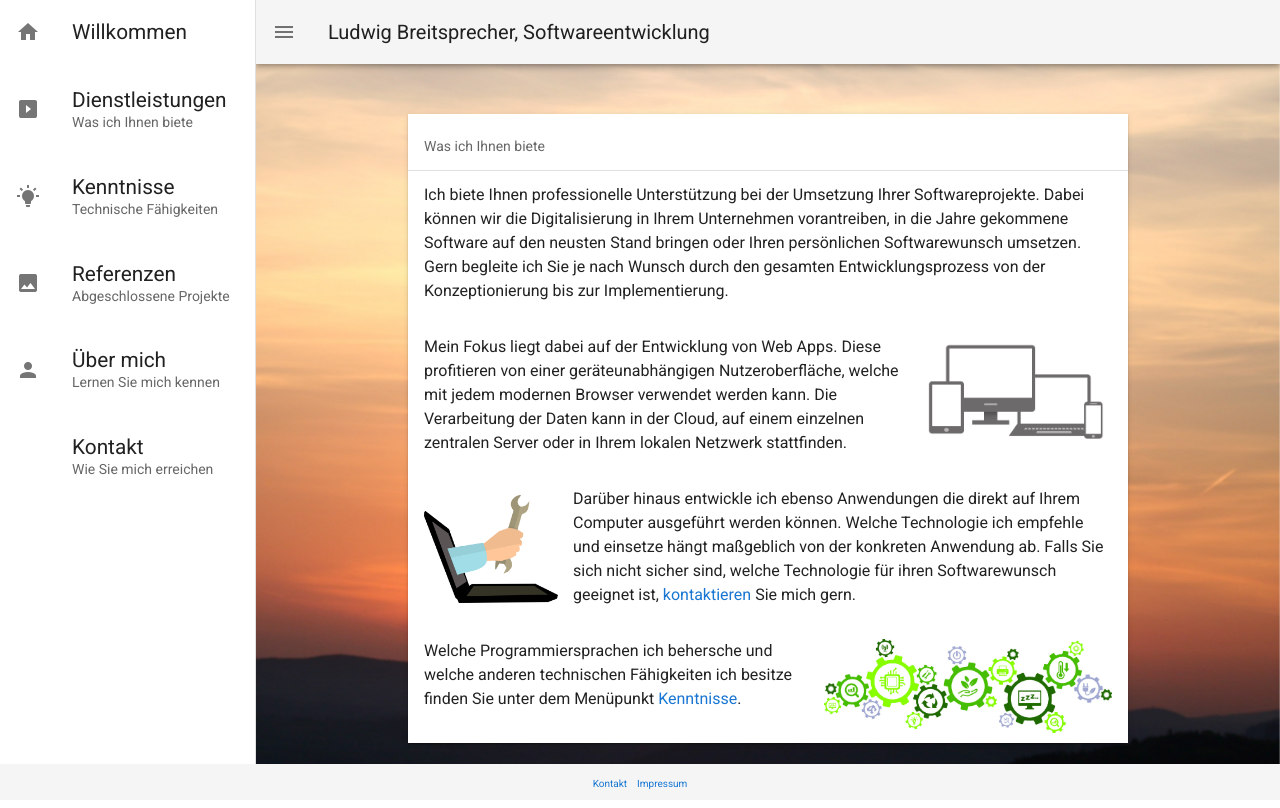
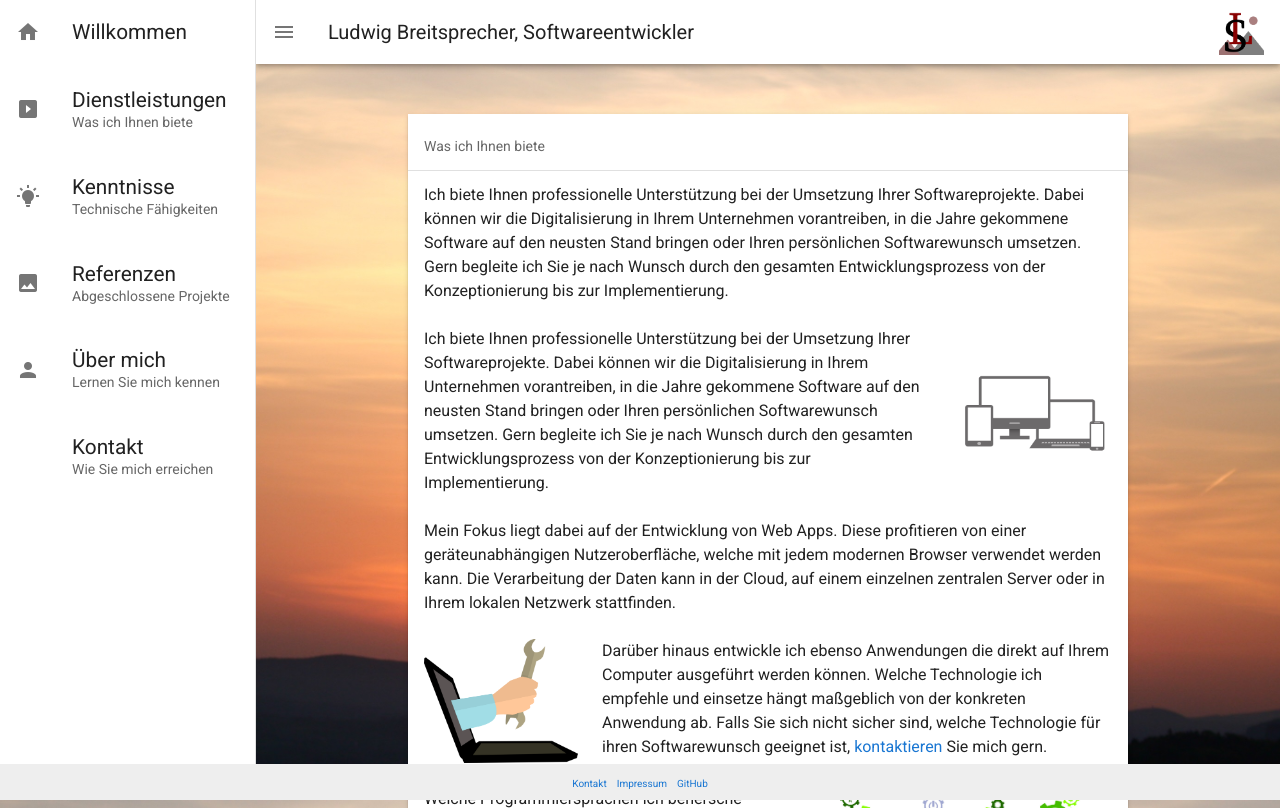
Before and after one commit to LudwigSo/ludwigbr_de, a Vue app: page /services in a window 1280 px wide. Built offline with nearby package versions, Linux system fonts and the light colour scheme.

Commit message:
Add pending changes

```diff
--- a/public/index.html
+++ b/public/index.html
@@ -17,20 +17,13 @@
     <!-- built files will be auto injected -->
   </body>
 </html>
-<!-- <style lang="css">
-html {
-  /* overflow-y: hidden; */
-  -ms-overflow-style: none;  /* Internet Explorer 10+ */
-  scrollbar-width: none;  /* Firefox */
-}
-html::-webkit-scrollbar {
-  display: none;  /* Safari and Chrome */
-}
-</style> -->
+
 <style lang="css">
 html {
-  --scrollbarBG: transparent;
-  --thumbBG: #90A4AE;
+  height: 100%;
+  overflow: hidden;
+  --scrollbarBG: white;
+  --thumbBG: #880000;
 }
 body::-webkit-scrollbar {
   width: 11px;
@@ -38,6 +31,9 @@ body::-webkit-scrollbar {
 body {
   scrollbar-width: thin;
   scrollbar-color: var(--thumbBG) var(--scrollbarBG);
+  height: 101%;
+  overflow: scroll;
+  margin: 0 auto;
 }
 body::-webkit-scrollbar-track {
   background: var(--scrollbarBG);
@@ -47,16 +43,4 @@ body::-webkit-scrollbar-thumb {
   border-radius: 6px;
   border: 3px solid var(--scrollbarBG);
 }
-
-
-html {
-  height: 100%;
-  overflow: hidden;
-
-}
-body {
-  height: 100%;
-  overflow: scroll;
-  margin: 0 auto;
-}
 </style>
--- a/src/App.vue
+++ b/src/App.vue
@@ -3,22 +3,26 @@
     <v-navigation-drawer
       v-model="drawer"
       app
+      class="myColor-2-3"
     >
       <navigation></navigation>
     </v-navigation-drawer>
 
     <v-app-bar
       app
+      class="myColor-2-3"
     >
       <v-app-bar-nav-icon @click.stop="drawer = !drawer" />
-      <v-toolbar-title>Ludwig Breitsprecher, Softwareentwicklung</v-toolbar-title>
+      <v-toolbar-title id="toolbar">
+        <div id="toolbar-text">Ludwig Breitsprecher, Softwareentwickler</div>
+        <img id="toolbar-img" src="@/assets/logo-hell-transparent.png" height="45px">
+      </v-toolbar-title>
     </v-app-bar>
 
     <div id="background-image-container">
       <v-content class="content">
         <v-card
-          max-width="720"
-          class="centeredPanel"
+          class="centeredPanel myColor-2-3"
         >
           <router-view/>
         </v-card>
@@ -27,10 +31,12 @@
 
     <v-footer
       app
+      class="myColor-2-4"
     >
       <div class="footer">
         <router-link class="footer-text" to="/contact">Kontakt</router-link>
         <router-link class="footer-text" to="/imprint">Impressum</router-link>
+        <a class="footer-text" href="https://github.com/ludwigbr" target="_blank">GitHub</a>
       </div>
     </v-footer>
   </v-app>
@@ -52,6 +58,15 @@ export default Vue.extend({
 </script>
 
 <style>
+.myColor-1-1 { color: #ff0000; }
+.myColor-1-2 { color: #b30000; }
+.myColor-1-3 { background-color: #ffbfbf; }
+.myColor-1-4 { background-color: #ff8080; }
+
+.myColor-2-1 { color: #ff8000; }
+.myColor-2-2 { color: #b35a00; }
+.myColor-2-3 { background-color: #FFFFFF !important; }
+.myColor-2-4 { background-color: #EEEEEE !important; }
 #app {
   background: url(./assets/background.jpg) no-repeat center center fixed;
   -webkit-background-size: cover;
@@ -61,6 +76,7 @@ export default Vue.extend({
   opacity: 1;
 }
 #app .centeredPanel {
+  max-width: 720px;
   margin-left: auto;
   margin-right: auto;
   border-radius: 0px;
@@ -68,18 +84,35 @@ export default Vue.extend({
 @media (min-width: 720px) {
   #app .centeredPanel {
   margin-top: 50px;
+  margin-bottom: 50px;
   }
 }
 .footer {
   margin: 0 auto 0 auto;
 }
 .footer-text {
-  color: lightgray;
+  /* color: green; */
   padding: 0 5px 0 5px;
   font-size: 10px;
 }
 a {
   text-decoration: none
+}
+#toolbar {
+  display: flex;
+  overflow: hidden;
+  margin: 1em 0;
+  width: 100%;
+  align-items: center;
+  justify-content: space-between;
+}
+@media (max-width: 719px) {
+  #app #toolbar-text {
+    display: none;
+  }
+  #app #toolbar {
+    justify-content: end;
+  }
 }
 /*
   copies css of <v-list-item-subtitle>
--- a/src/components/About.vue
+++ b/src/components/About.vue
@@ -4,32 +4,29 @@
     <v-subheader>Über mich</v-subheader>
     <v-divider> </v-divider>
     <div class="text">
-      <img class="img-right" src="./../assets/profilepicture.jpg" height="295px" width="192px">
-      <div class="paragraph">
-        Ich heiße Ludwig, bin studierter Wirtschaftsinformatiker und arbeite selbstständig als Software- und Webentwickler.
-
+      <div class="row">
+        <div class="col-sm-8">
+          <div class="paragraph">
+            Ich heiße Ludwig, bin studierter Wirtschaftsinformatiker und arbeite selbstständig als Software- und Webentwickler.
+          </div>
+          <div class="paragraph">
+            Bereits während meines Studiums habe ich angefangen selbstständig kleinere Softwareprojekte umzusetzen. Danach habe ich bei einem IT-Dienstleister als Entwickler gearbeitet und weitere Erfahrungen im Bereich IT und Softwareentwicklung sammeln können.
+          </div>
+        </div>
+        <div class="col-sm-4">
+        <img src="@/assets/profilepicture.jpg">
+        </div>
       </div>
-      <div class="paragraph">
-        Bereits während meines Studiums habe ich angefangen selbstständig kleinere Softwareprojekte umzusetzen. Danach habe ich bei einem IT-Dienstleister als Entwickler gearbeitet und weitere Erfahrungen im Bereich IT und Softwareentwicklung sammeln können.
-
-      </div>
-
     </div>
-    <contact></contact>
   </div>
 </template>
 
 <script>
 import Vue from 'vue'
-import { Component } from 'vue-property-decorator'
-import Contact from './Contact'
 
-@Component({
-  components: { Contact }
-})
-export default class Home extends Vue {
-
-}
+export default Vue.extend({
+  name: 'About',
+});
 </script>
 
 <style scoped>
@@ -39,12 +36,11 @@ export default class Home extends Vue {
   .text .paragraph {
     padding-bottom: 24px;
   }
-  .img-right {
-    float: right;
-    margin-left: 15px;
-  }
-  .img-left {
-    float: left;
-    margin-right: 15px;
+  img {
+    width: 100%;
+    object-fit: contain;
+    max-height: 300px;
+    margin-left: auto;
+    margin-right: auto;
   }
 </style>
--- a/src/components/Credentials.vue
+++ b/src/components/Credentials.vue
@@ -45,15 +45,6 @@ export default {
     }
   },
   methods: {
-    // showSingle() {
-    //   this.imgs = 'http://via.placeholder.com/350x150'
-    //   this.show()
-    // },
-    // showMultiple() {
-    //   this.imgs = ['http://via.placeholder.com/350x150', 'http://via.placeholder.com/350x150']
-    //   this.index = 1  // index of imgList
-    //   this.show()
-    // },
     showImg (index) {
         window.console.log("Test")
         this.index = index
@@ -75,6 +66,5 @@ export default {
   }
   .imagesWrapper {
     margin-top: 10px;
-    margin-bottom: 50px;
   }
 </style>
--- a/src/components/Home.vue
+++ b/src/components/Home.vue
@@ -1,17 +1,25 @@
 <template>
   <div class="home">
     <div class="top-padding-without-list"></div>
-    <v-subheader>Willkommen</v-subheader>
-    <v-divider> </v-divider>
+    <!-- <v-subheader>Willkommen</v-subheader>
+    <v-divider> </v-divider> -->
     <div class="text">
-      <img class="img-right" src="./../assets/Logo_transparent.svg" height="295px" width="192px">
-      <div class="paragraph">
-        Willkommen bei Ludwig Breitsprecher, Ihrem Softwareentwickler.
-        Lorem ipsum dolor sit amet, consetetur sadipscing elitr, sed diam nonumy eirmod tempor invidunt ut labore et dolore magna aliquyam erat, sed diam voluptua. At vero eos et accusam et justo duo dolores et ea rebum. Stet clita kasd gubergren, no sea takimata sanctus est Lorem ipsum dolor sit amet. Lorem ipsum dolor sit amet, consetetur sadipscing elitr, sed diam nonumy eirmod tempor invidunt ut labore et dolore magna aliquyam erat, sed diam voluptua. At vero eos et accusam et justo duo dolores et ea rebum. Stet clita kasd gubergren, no sea takimata sanctus est Lorem ipsum dolor sit amet.
+      <div class="row">
+        <div class="col-sm-8">
+          Ich realisiere Ihr Projekt. Mit Software!
+        </div>
+          Anwendungen
+          Auf Ihrem Computer, in hübschen Fenstern oder auf der Kommandozeile.
+
+          WebApps
+          Für jedes Gerät. Laptop, Telefon, Tablet, Uhr und Kühlschrank. Überall.*
+          *so lange ihr Gerät über einen Browser verfügt.
+        <div class="col-sm-4">
+          <img src="@/assets/logo-hell-transparent.png">
+        </div>
       </div>
-
     </div>
-    <!-- <contact></contact>     -->
+    <contact></contact>
   </div>
 </template>
 
@@ -35,12 +43,11 @@ export default class Home extends Vue {
   .text .paragraph {
     padding-bottom: 24px;
   }
-  .img-right {
-    float: right;
-    margin-left: 15px;
-  }
-  .img-left {
-    float: left;
-    margin-right: 15px;
+  img {
+    width: 100%;
+    object-fit: contain;
+    max-height: 200px;
+    margin-left: auto;
+    margin-right: auto;
   }
 </style>
--- a/src/components/Services.vue
+++ b/src/components/Services.vue
@@ -4,27 +4,41 @@
     <v-subheader>Was ich Ihnen biete</v-subheader>
     <v-divider> </v-divider>
     <div class="text">
-      <div class="paragraph">
+      <div class="row">
+        <div class="col-sm-12">
           Ich biete Ihnen professionelle Unterstützung bei der Umsetzung Ihrer Softwareprojekte.
           Dabei können wir die Digitalisierung in Ihrem Unternehmen vorantreiben, in die Jahre gekommene Software auf den neusten Stand bringen oder Ihren persönlichen Softwarewunsch umsetzen.
           Gern begleite ich Sie je nach Wunsch durch den gesamten Entwicklungsprozess von der Konzeptionierung bis zur Implementierung.
         </div>
-      <div class="paragraph">
-        <img class="img-right" src="./../assets/services_background.jpg" height="108px" width="192px">
-        <div>
+      </div>
+      <div class="row">
+        <div class="col-sm-9">
+          Ich biete Ihnen professionelle Unterstützung bei der Umsetzung Ihrer Softwareprojekte.
+          Dabei können wir die Digitalisierung in Ihrem Unternehmen vorantreiben, in die Jahre gekommene Software auf den neusten Stand bringen oder Ihren persönlichen Softwarewunsch umsetzen.
+          Gern begleite ich Sie je nach Wunsch durch den gesamten Entwicklungsprozess von der Konzeptionierung bis zur Implementierung.
+        </div>
+        <img class="col-sm-3" src="@/assets/services_background.jpg">
+      </div>
+      <div class="row">
+        <!-- <img class="col-sm-3" src="@/assets/computer.jpg" height="108px" width="192px">  -->
+        <div class="col-sm-12">
           Mein Fokus liegt dabei auf der Entwicklung von Web Apps. Diese profitieren von einer geräteunabhängigen Nutzeroberfläche, welche mit jedem modernen Browser verwendet werden kann.
           Die Verarbeitung der Daten kann in der Cloud, auf einem einzelnen zentralen Server oder in Ihrem lokalen Netzwerk stattfinden.
         </div>
       </div>
-      <div class="paragraph">
-        <img class="img-left top-padding" src="./../assets/computer.png" height="116px" width="134px">
+      <div class="row">
+        <img class="col-sm-3" src="@/assets/computer.png" width="134px">
+        <div class="col-sm-9">
           Darüber hinaus entwickle ich ebenso Anwendungen die direkt auf Ihrem Computer ausgeführt werden können.
           Welche Technologie ich empfehle und einsetze hängt maßgeblich von der konkreten Anwendung ab.
           Falls Sie sich nicht sicher sind, welche Technologie für ihren Softwarewunsch geeignet ist, <router-link to="/contact">kontaktieren </router-link>Sie mich gern.
         </div>
-      <div class="paragraph">
-        <img class="img-right" src="./../assets/gears.jpg" height="94px" width="288px">
+      </div>
+      <div class="row">
+        <div class="col-sm-6">
         Welche Programmiersprachen ich behersche und welche anderen technischen Fähigkeiten ich besitze finden Sie unter dem Menüpunkt <router-link to="/knowledge">Kenntnisse</router-link>.
+        </div>
+        <img class="col-sm-6" src="@/assets/gears.jpg" width="288px">
       </div>
     </div>
   </div>
@@ -33,7 +47,6 @@
 <script>
 export default {
   name: 'services',
-
 }
 </script>
 
@@ -41,18 +54,11 @@ export default {
   .text {
     padding: 12px 16px 0 16px; /* same as v-list on knowledge site*/
   }
-  .text .paragraph {
-    padding-bottom: 32px;
-  }
-  .top-padding {
-    padding-top: 8px;
-  }
-  .img-right {
-    float: right;
-    margin-left: 15px;
-  }
-  .img-left {
-    float: left;
-    margin-right: 15px;
+  img {
+    width: 100%;
+    object-fit: contain;
+    max-height: 200px;
+    margin-left: auto;
+    margin-right: auto;
   }
 </style>
```
Also changed, not shown: src/assets/logo-hell-transparent.png (added). Lines whose indentation alone changed are shown as unchanged.
